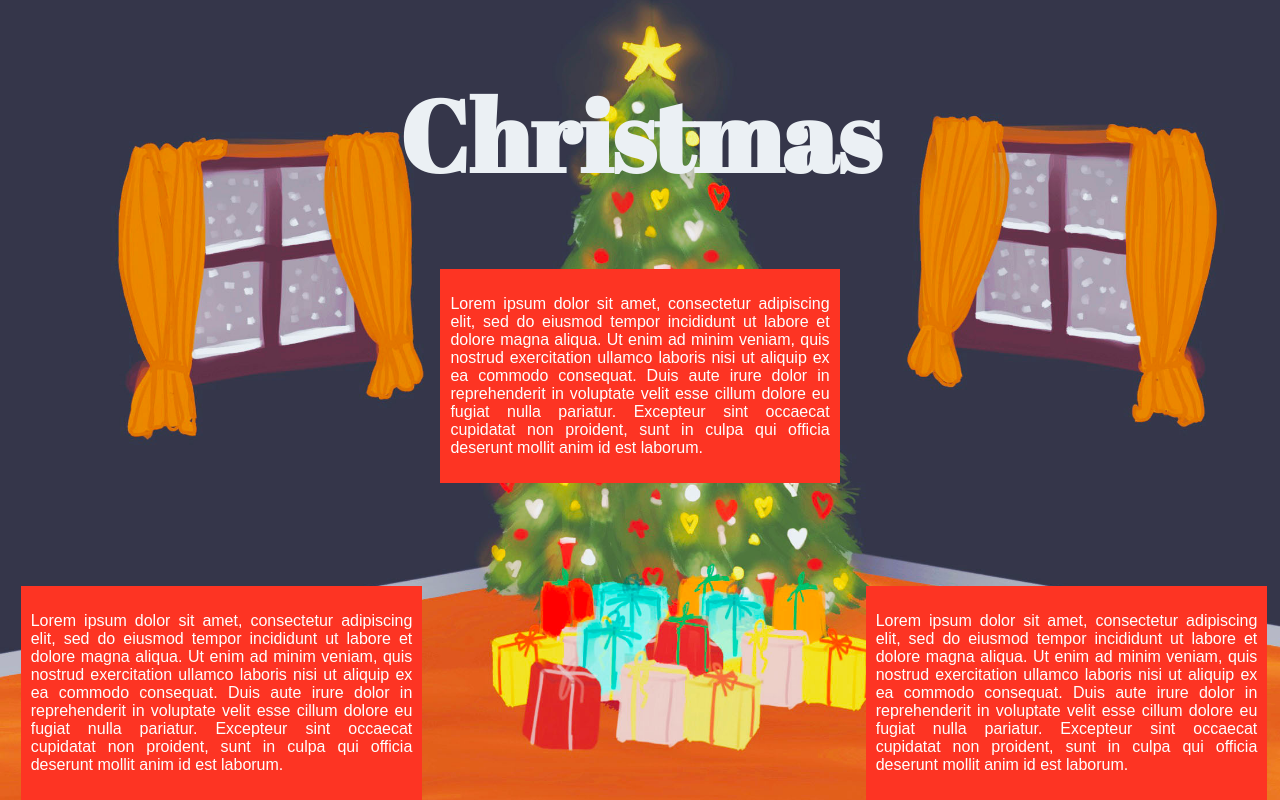
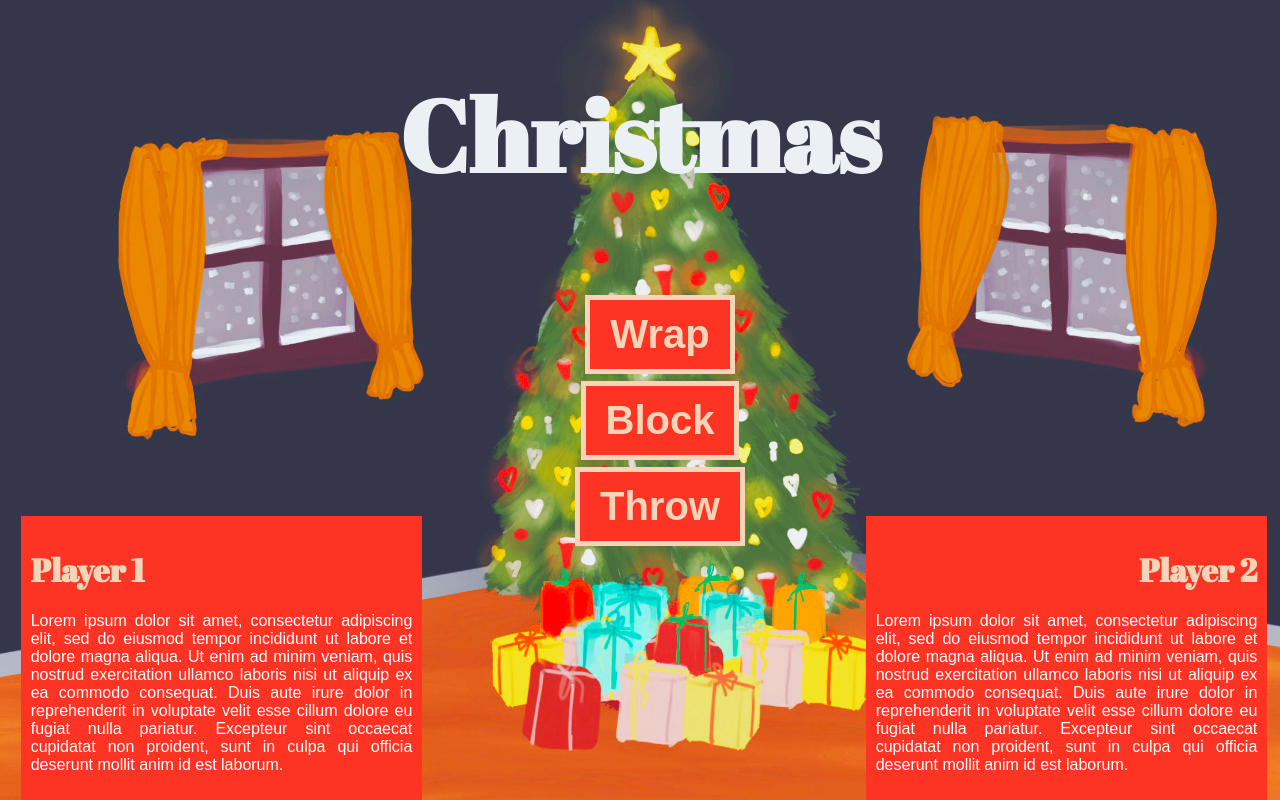
Before and after one commit to AlicinaCat/Shotgun, a plain HTML site: page index.html in a window 1280 px wide. Drawn offline with Linux system fonts and the light colour scheme.

Commit message:
added buttons

```diff
--- a/index.html
+++ b/index.html
@@ -20,18 +20,20 @@
 
     <div class="container" id="middle">
         <div class="column" id="center">
-            <p>Lorem ipsum dolor sit amet, consectetur adipiscing elit, sed do
-                eiusmod tempor incididunt ut labore et dolore magna aliqua. Ut
-                enim ad minim veniam, quis nostrud exercitation ullamco laboris
-                nisi ut aliquip ex ea commodo consequat. Duis aute irure dolor
-                in reprehenderit in voluptate velit esse cillum dolore eu fugiat
-                nulla pariatur. Excepteur sint occaecat cupidatat non proident,
-                sunt in culpa qui officia deserunt mollit anim id est laborum.</p>
+            <ul>
+                <li><button>Wrap</button></li>
+                <li><button>Block</button></li>
+                <li><button>Throw</button></li>
+                <!--<li><button>Merry Christmas!</button></li>-->
+            </ul>
         </div>
     </div>
 
     <div class="container" id="columns">
         <div class="column" id="left">
+            <h1>
+                Player 1
+            </h1>
             <p>Lorem ipsum dolor sit amet, consectetur adipiscing elit, sed do
                 eiusmod tempor incididunt ut labore et dolore magna aliqua. Ut
                 enim ad minim veniam, quis nostrud exercitation ullamco laboris
@@ -42,6 +44,9 @@
         </div>
 
         <div class="column" id="right">
+            <h1>
+                Player 2
+            </h1>
             <p>Lorem ipsum dolor sit amet, consectetur adipiscing elit, sed do
                 eiusmod tempor incididunt ut labore et dolore magna aliqua. Ut
                 enim ad minim veniam, quis nostrud exercitation ullamco laboris
--- a/style.css
+++ b/style.css
@@ -40,12 +40,49 @@ header h1 {
     margin-right: 1%;
 }
 
+.column h1 {
+    color: #f5d4b8;
+    font-family: 'Abril Fatface';
+}
+
 #right {
     float: right;
+}
+
+#right h1 {
+    text-align: right;
 }
 
 #center {
     float: none;
     margin-left: auto;
     margin-right: auto;
+    text-align: center;
+    background: none;
+    position: relative;
+    z-index:1000;
 }
+
+button {
+    background-color: #fd3423;
+    color: #f5d4b8;
+    font-weight: bold;
+    padding: 12px 20px;
+    font-size: 250%;
+    border: solid 5px;
+    border-radius: 0px;
+    cursor: pointer;
+}
+
+button:hover {
+    color: #f5d4b8;
+    background-color: #053a33;
+}
+
+ul {
+    list-style-type: none;
+}
+
+li {
+    margin: 2%;
+}
```
